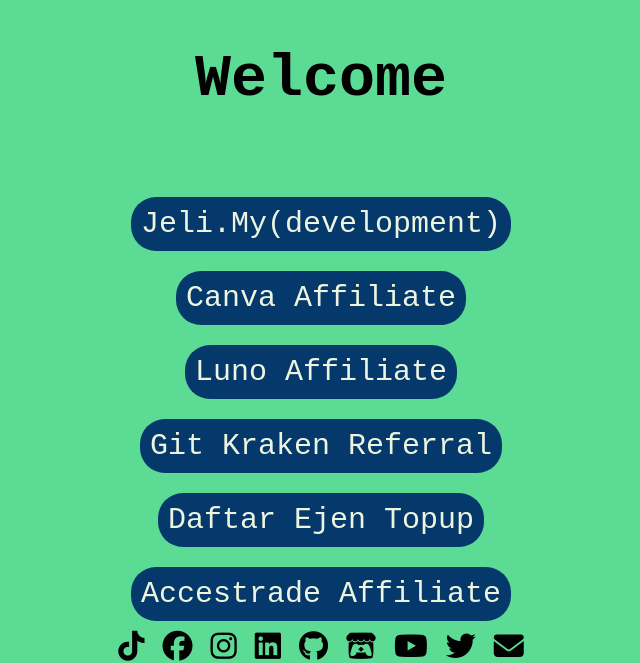
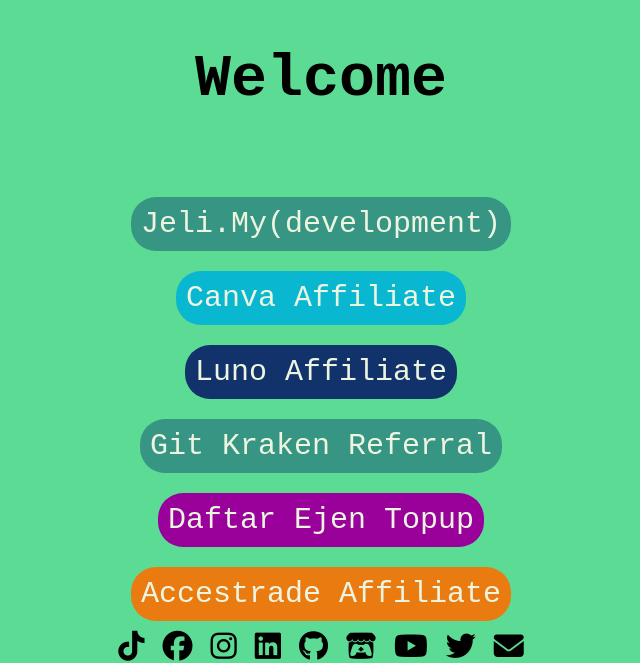
Before and after one commit to darwishzain/darwishzain.github.io, a PHP site: page /link.html in a window 1280 px wide. Shown: the part 29-692 px from the top of the page, without its empty margins (319-959 px from the left). Run offline with PHP 8.4, Linux system fonts and the light colour scheme; some libraries are stand-ins or nearby versions.

Commit message:
color change + icon

```diff
--- a/index.html
+++ b/index.html
@@ -6,6 +6,7 @@
 	<meta name="viewport" content="width=device-width, initial-scale=1.0">
 	<title>Darwish Mat Zain</title>
 	<script src="https://kit.fontawesome.com/6d1cef488a.js" crossorigin="anonymous"></script>
+    <link rel="icon" href="/img/dzslogo.png">
 	<link rel="stylesheet" href="/styles/main.css">
 </head>
 <body>
--- a/link.html
+++ b/link.html
@@ -4,7 +4,8 @@
     <meta charset="UTF-8">
     <meta http-equiv="X-UA-Compatible" content="IE=edge">
     <meta name="viewport" content="width=device-width, initial-scale=1.0">
-    <title>Link</title>
+    <title>&#128279;</title>
+
     <link rel="stylesheet" href="./styles/link.css">
     <base target="_blank" href="">
 	<script src="https://kit.fontawesome.com/6d1cef488a.js" crossorigin="anonymous"></script>
@@ -21,12 +22,12 @@
         </a>
     </div>
     <div class="link">
-        <a class="tab" href="">
+        <a class="tab" style="background-color: #09b7d0;" href="https://accesstra.de/004n3n000rs9">
             Canva Affiliate
         </a>
     </div>
     <div class="link">
-        <a class="tab" href="https://www.luno.com/invite/AE8932">
+        <a class="tab" style="background-color: #12326b;" href="https://www.luno.com/invite/AE8932">
             Luno Affiliate
         </a>
     </div>
@@ -36,12 +37,12 @@
         </a>
     </div>
     <div class="link">
-        <a class="tab" href="https://wasap.my/601137535178/ejentopup">
+        <a class="tab" style="background-color: #9a019a;" href="https://wasap.my/601137535178/ejentopup">
             Daftar Ejen Topup
         </a>
     </div>
     <div class="link">
-        <a target="_blank" class="tab" href="https://pub.accesstrade.global/#/sign-up?country=my&referral_id=peCEX2qcRRCcSpw5RbapzA%3D%3D">
+        <a class="tab" style="background-color: #ea7b10;" href="https://pub.accesstrade.global/#/sign-up?country=my&referral_id=peCEX2qcRRCcSpw5RbapzA%3D%3D">
             Accestrade Affiliate
         </a>
     </div>
--- a/styles/link.css
+++ b/styles/link.css
@@ -23,13 +23,13 @@ a:hover{
 }
 .tab{
     padding: 10px;
-    background-color: var(--primary);
+    background-color: var(--secondary);
     border-radius: 25px;
     color: var(--accent);
 }
 .tab:hover{
-    background-color: var(--accent);
-    color: var(--primary);
+    background-color: var(--bga);
+    color: #000000;
 }
 .link{
     padding: 20px;
```
